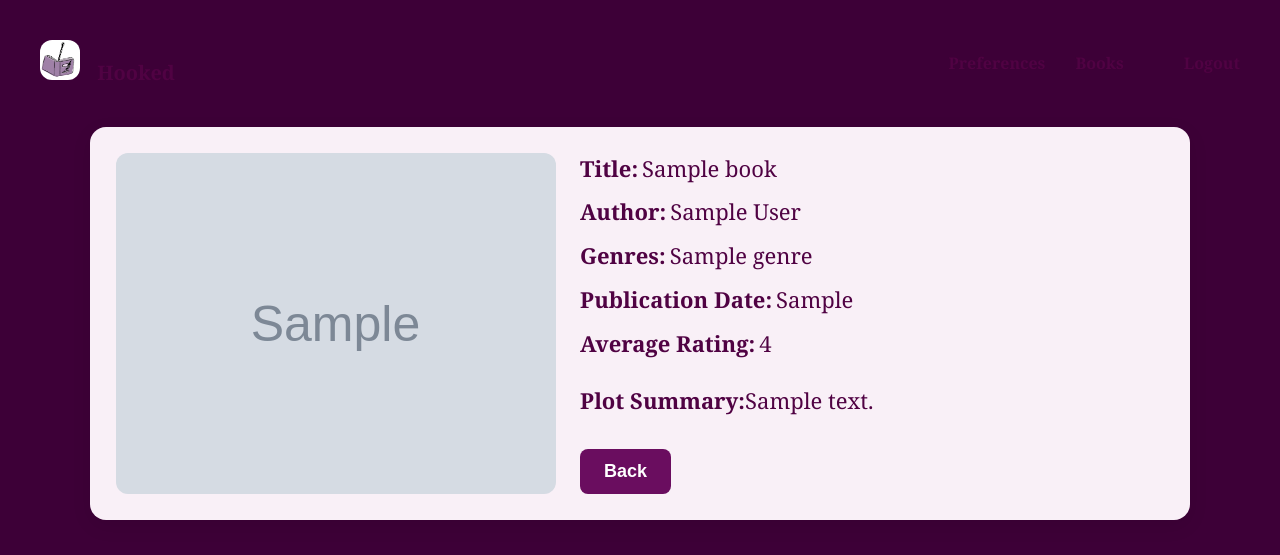
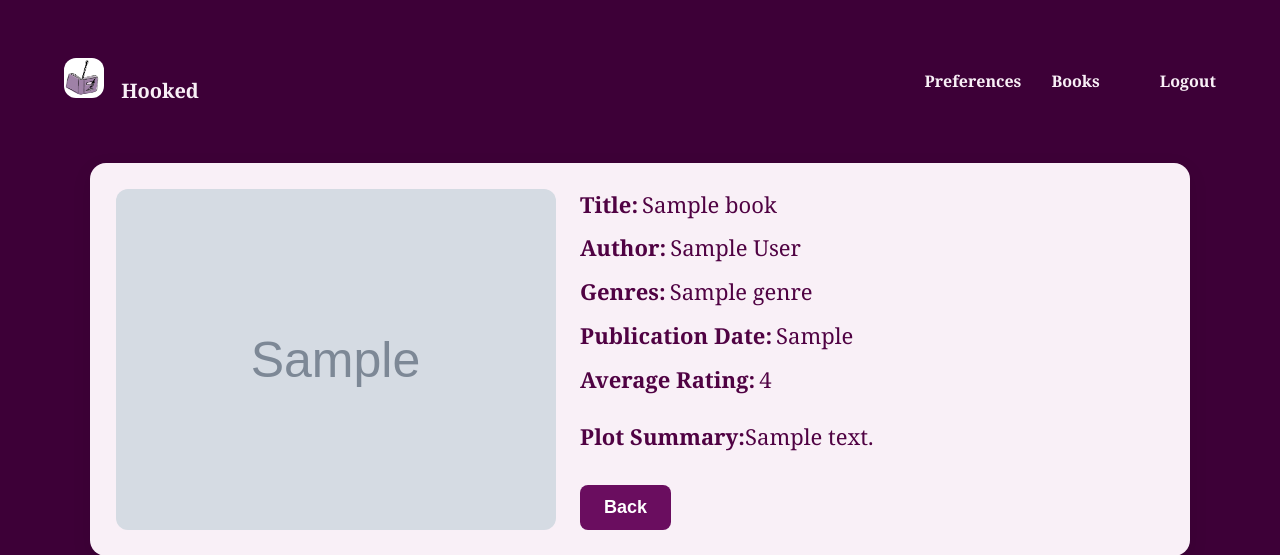
Before and after one commit to carolxu2006/Ignition-Hacks-Real, a Flask app: template templates/page4.html in a window 1280 px wide. Shown: the top 555 px of the page. Run offline with Flask 3, Linux system fonts and the light colour scheme; the template is opened without the code that fills it: most values are stand-ins (such as "Sample title", 1, 10 or a date in 2020); grey boxes marked "Sample" are stand-in pictures.

Commit message:
comments

```diff
--- /dev/null
+++ b/requirements.txt
@@ -0,0 +1,3 @@
+Flask
+functools
+werkzeug
--- a/templates/page4.html
+++ b/templates/page4.html
@@ -5,6 +5,7 @@
   <meta name="viewport" content="width=device-width, initial-scale=1" />
   <title>Book Details</title>
   <style>
+    /* Base */
     :root {
       --bg: #3D0037;
       --fg: #500243;
@@ -13,6 +14,8 @@
     }
 
     * { box-sizing: border-box; }
+
+    /* Body */
     body {
       margin: 0;
       font-family: Georgia, Times, "Times New Roman", serif;
@@ -29,6 +32,7 @@
       cursor: pointer;
     }
 
+    /* Card */
     .card {
       background: #F9F0F7;
       border-radius: 16px;
@@ -79,6 +83,7 @@
       line-height: 1.5;
     }
 
+    /* Back Button */
     .back-btn {
       margin-top: 20px;
       padding: 12px 24px;
@@ -98,10 +103,12 @@
       background: var(--button-hover);
     }
 
+    /* Nav */
     .nav {
         width: 100%;
         max-width: 1200px;
         margin: 0 auto 40px auto;
+        padding:18px 24px;
         display: flex;
         align-items: center;
         justify-content: space-between;
@@ -111,7 +118,7 @@
         font-size: 20px;
         font-weight: 700;
         text-decoration: none;
-        color: var(--pale);
+        color: #F9F0F7;
 
         img {
             width: 40px;
@@ -132,7 +139,7 @@
     .nav-links a {
         text-decoration: none;
         font-weight: 600;
-        color: var(--text);
+        color: #F9F0F7;
         font-size: 16px;
         position: relative;
         padding-bottom: 2px;
@@ -145,7 +152,7 @@
         bottom: -4px;
         width: 0%;
         height: 2px;
-        background: var(--pale);
+        background: #F9F0F7;
         transition: width 0.2s ease-in-out;
 
     }
@@ -155,7 +162,7 @@
     }
 
     .nav-links a[aria-current="page"] {
-        color: var(--pale);
+        color: #F9F0F7;
     }
   </style>
 </head>
```
Also changed, not shown: templates/page3.html (+15 -1 lines), README.md, static/preferences.png (added).
